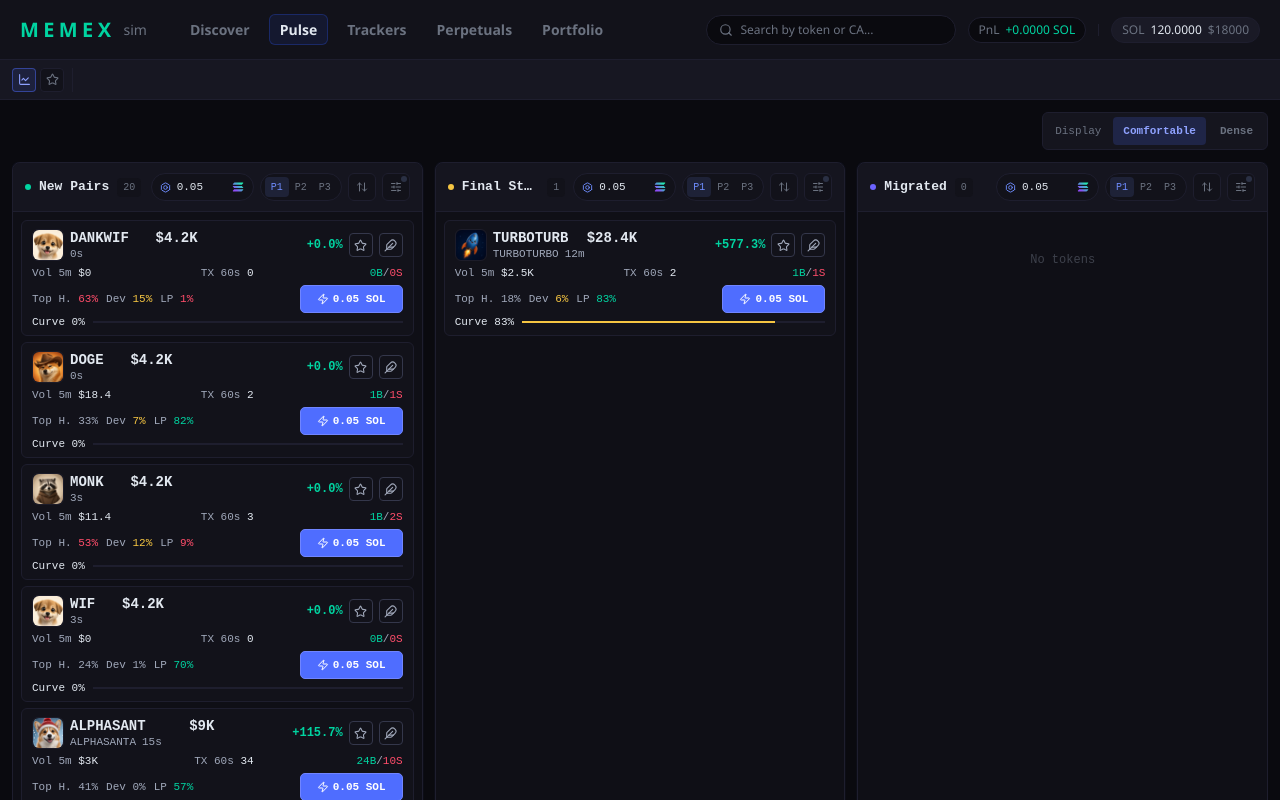
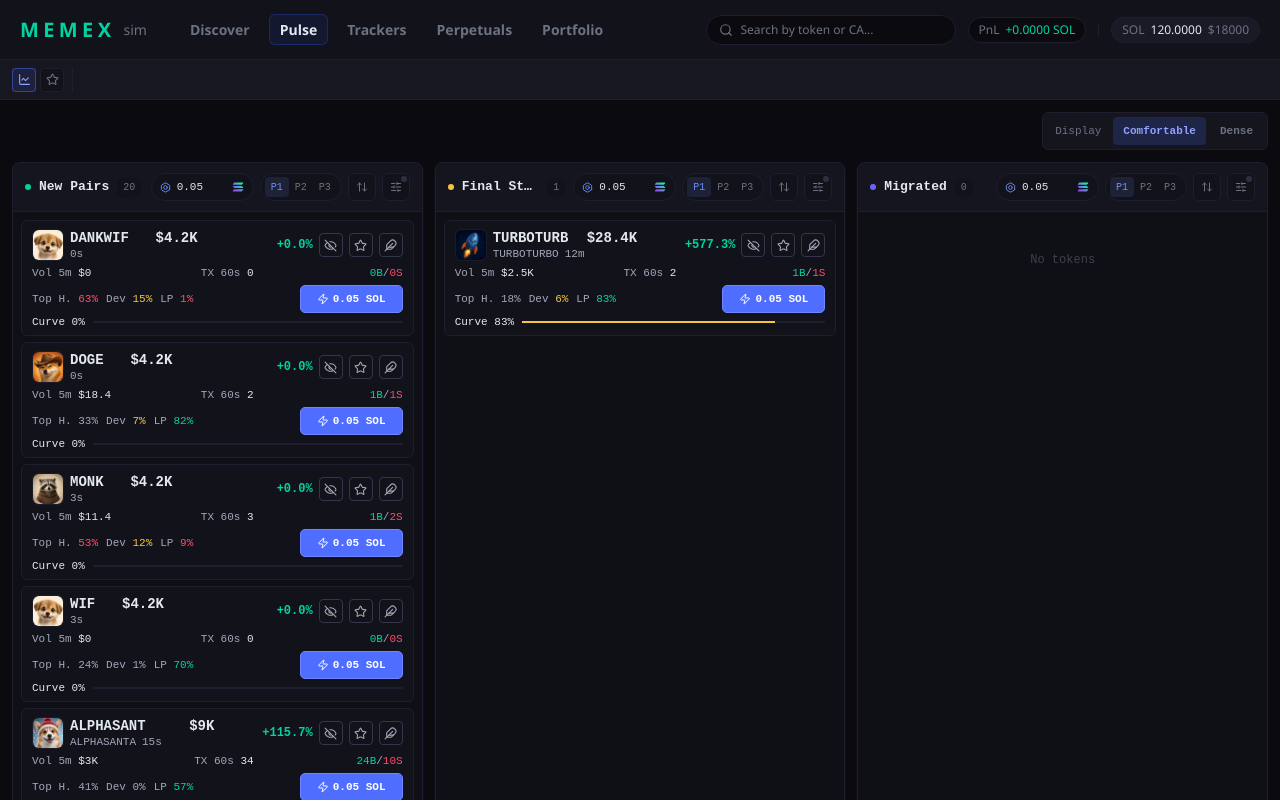
Before and after one commit to lotoos0/memex-sim, a React (Vite) app: page / in a window 1280 px wide. Built offline with nearby package versions, Linux system fonts and the light colour scheme.

Commit message:
feat(pulse): persist presentation-only hidden tokens

```diff
--- a/src/components/pulse/TokenCard.css
+++ b/src/components/pulse/TokenCard.css
@@ -122,6 +122,22 @@
 }
 .pulse-token-card__icon:hover {
   color: var(--color-ax-text);
+}
+.pulse-token-card__hide {
+  flex: none;
+  opacity: 0;
+  pointer-events: none;
+}
+.pulse-token-card:hover .pulse-token-card__hide,
+.pulse-token-card:focus-within .pulse-token-card__hide {
+  opacity: 1;
+  pointer-events: auto;
+}
+@media (hover: none) {
+  .pulse-token-card__hide {
+    opacity: 1;
+    pointer-events: auto;
+  }
 }
 .pulse-token-card__icon:disabled {
   opacity: 0.45;
--- a/src/components/pulse/TokenCard.tsx
+++ b/src/components/pulse/TokenCard.tsx
@@ -12,6 +12,7 @@ import {
   Check,
   Copy,
   Feather,
+  EyeOff,
   LoaderCircle,
   Star,
   Zap,
@@ -26,6 +27,7 @@ import { useTradingStore } from '../../store/tradingStore';
 import { usePostStore, type TokenPost } from '../../store/postStore';
 import { useFavoritesStore } from '../../store/favoritesStore';
 import TokenAvatar from '../common/TokenAvatar';
+import HoverTooltip from '../ui/HoverTooltip';
 import TweetHoverCard from '../news/TweetHoverCard';
 import './TokenCard.css';
 
@@ -64,6 +66,7 @@ function fmtQuickBuyAmount(value: number): string {
 export type PulseDisplayMode = 'comfortable' | 'dense';
 
 interface Props {
+  onHideToken: (tokenId: string) => void;
   token: TokenState;
   quickBuyAmount: number;
   quickBuyOptions: {
@@ -75,6 +78,7 @@ interface Props {
 }
 
 export default function TokenCard({
+  onHideToken,
   token,
   quickBuyAmount,
   quickBuyOptions,
@@ -363,6 +367,22 @@ export default function TokenCard({
             P {pnlLabel}
           </span>
         )}
+        <span className="pulse-token-card__hide">
+          <HoverTooltip label="Hide Token">
+            <button
+              type="button"
+              className="pulse-token-card__icon"
+              aria-label="Hide Token"
+              onClick={(event) => {
+                event.preventDefault();
+                event.stopPropagation();
+                onHideToken(token.id);
+              }}
+            >
+              <EyeOff size={13} />
+            </button>
+          </HoverTooltip>
+        </span>
         <button
           type="button"
           className={`pulse-token-card__icon${isFavorite ? ' pulse-token-card__icon--favorite' : ''}`}
--- a/src/components/pulse/TokenColumn.tsx
+++ b/src/components/pulse/TokenColumn.tsx
@@ -104,6 +104,7 @@ export interface PulseColumnFilters {
 }
 
 interface Props {
+  onHideToken: (tokenId: string) => void;
   title: string;
   tokens: TokenState[];
   accent?: string;
@@ -120,6 +121,7 @@ interface Props {
 }
 
 export default function TokenColumn({
+  onHideToken,
   title,
   tokens,
   accent = '#00d4a1',
@@ -448,6 +450,7 @@ export default function TokenColumn({
             <TokenCard
               key={token.id}
               token={token}
+              onHideToken={onHideToken}
               quickBuyAmount={quickBuyAmount}
               quickBuyOptions={quickBuyOptions}
               displayMode={displayMode}
--- a/src/pages/PulsePage.tsx
+++ b/src/pages/PulsePage.tsx
@@ -34,6 +34,17 @@ type CompiledPulseBucketFilters = { [K in keyof PulseBucketTokenFilters]: number
 const DISPLAY_MODE_STORAGE_KEY = 'memex:pulse:display-mode';
 const PULSE_FILTERS_STORAGE_KEY = 'memex:pulse:filters:v1';
 const PULSE_SORTS_STORAGE_KEY = 'memex:pulse:sorts:v1';
+const HIDDEN_TOKENS_STORAGE_KEY = 'memex:pulse:hidden-token-ids:v1';
+
+function loadHiddenTokenIds(): Set<string> {
+  if (typeof window === 'undefined') return new Set();
+  try {
+    const parsed: unknown = JSON.parse(window.localStorage.getItem(HIDDEN_TOKENS_STORAGE_KEY) ?? '[]');
+    return new Set(Array.isArray(parsed) ? parsed.filter((id): id is string => typeof id === 'string' && id.length > 0) : []);
+  } catch {
+    return new Set();
+  }
+}
 
 const DEFAULT_COLUMN_FILTERS: Record<ColumnKey, PulseColumnFilters> = {
   newPairs: { newPairs: true, finalStretch: false, migrated: false },
@@ -145,6 +156,7 @@ export default function PulsePage() {
   const [searchParams, setSearchParams] = useSearchParams();
   const view = searchParams.get('view');
   const tokensById = useTokenStore(s => s.tokensById);
+  const [hiddenTokenIds, setHiddenTokenIds] = useState(loadHiddenTokenIds);
   const tradeFlowByTokenId = useTokenStore(s => s.tradeFlowByTokenId);
   const [displayMode, setDisplayMode] = useState<PulseDisplayMode>(() => loadDisplayMode());
   const [filtersModalOpen, setFiltersModalOpen] = useState(false);
@@ -177,14 +189,26 @@ export default function PulsePage() {
     window.localStorage.setItem(PULSE_SORTS_STORAGE_KEY, JSON.stringify(pulseSortsByBucket));
   }, [pulseSortsByBucket]);
 
+  useEffect(() => {
+    try {
+      window.localStorage.setItem(HIDDEN_TOKENS_STORAGE_KEY, JSON.stringify([...hiddenTokenIds]));
+    } catch {
+      // Keep hiding usable for this session when browser storage is unavailable.
+    }
+  }, [hiddenTokenIds]);
+
+  const hideToken = (tokenId: string) => {
+    setHiddenTokenIds((current) => new Set([...current, tokenId]));
+  };
+
   const buckets = useMemo(() => {
-    const all = Object.values(tokensById);
+    const all = Object.values(tokensById).filter((token) => !hiddenTokenIds.has(token.id));
     return {
       newPairs: pulseColumnCandidates(all, 'newPairs'),
       finalStretch: pulseColumnCandidates(all, 'finalStretch'),
       migrated: pulseColumnCandidates(all, 'migrated'),
     };
-  }, [tokensById]);
+  }, [tokensById, hiddenTokenIds]);
 
   const compiledFiltersByBucket = useMemo<Record<PulseBucketKey, CompiledPulseBucketFilters>>(
     () => ({
@@ -266,6 +290,7 @@ export default function PulsePage() {
       <div className="flex flex-1 gap-3 overflow-hidden">
         <TokenColumn
           title="New Pairs"
+          onHideToken={hideToken}
           tokens={newPairs}
           accent="#00d4a1"
           filters={columnFilters.newPairs}
@@ -281,6 +306,7 @@ export default function PulsePage() {
         />
         <TokenColumn
           title="Final Stretch"
+          onHideToken={hideToken}
           tokens={finalStretch}
           accent="#f5c542"
           filters={columnFilters.finalStretch}
@@ -296,6 +322,7 @@ export default function PulsePage() {
         />
         <TokenColumn
           title="Migrated"
+          onHideToken={hideToken}
           tokens={migrated}
           accent="#6c63ff"
           filters={columnFilters.migrated}
```
